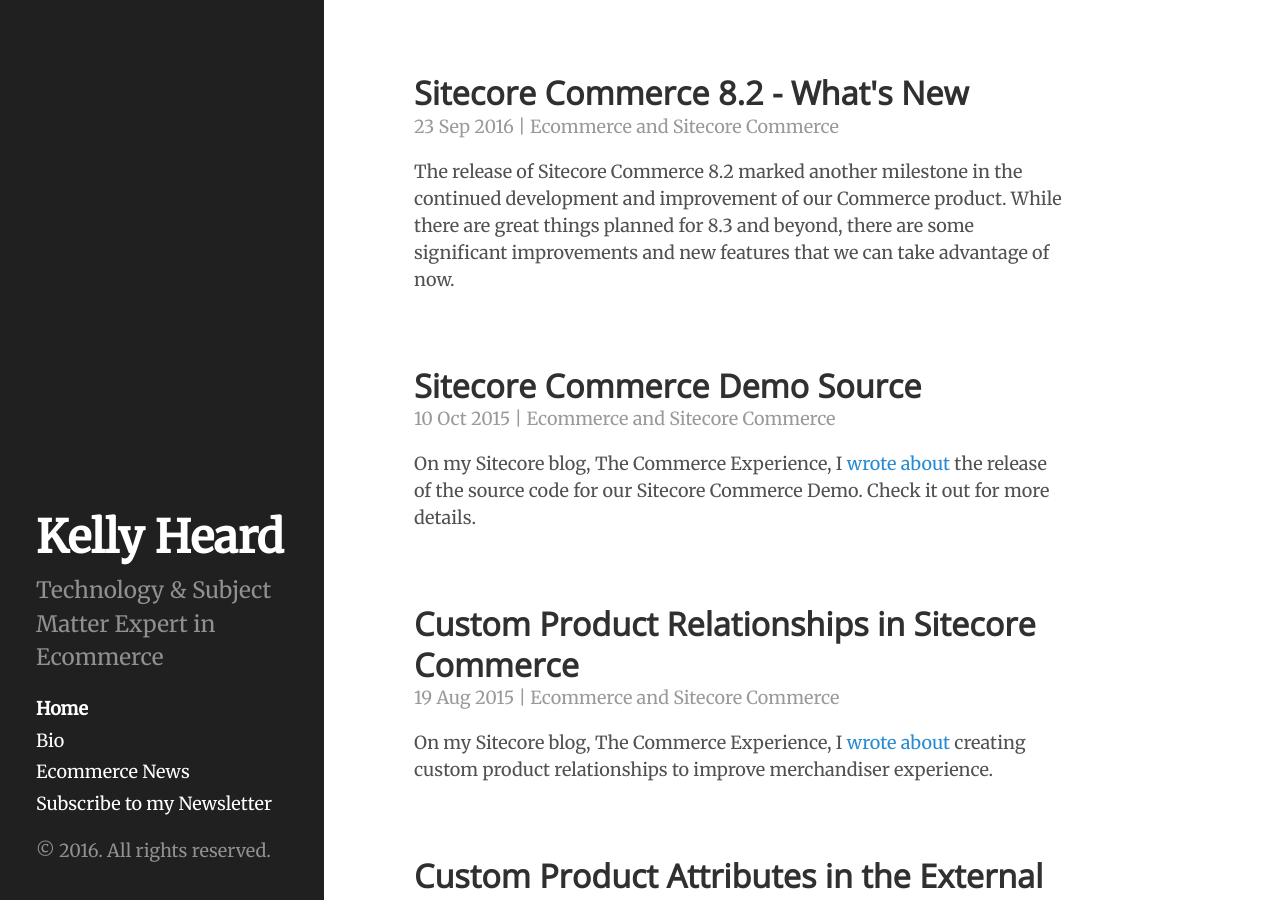
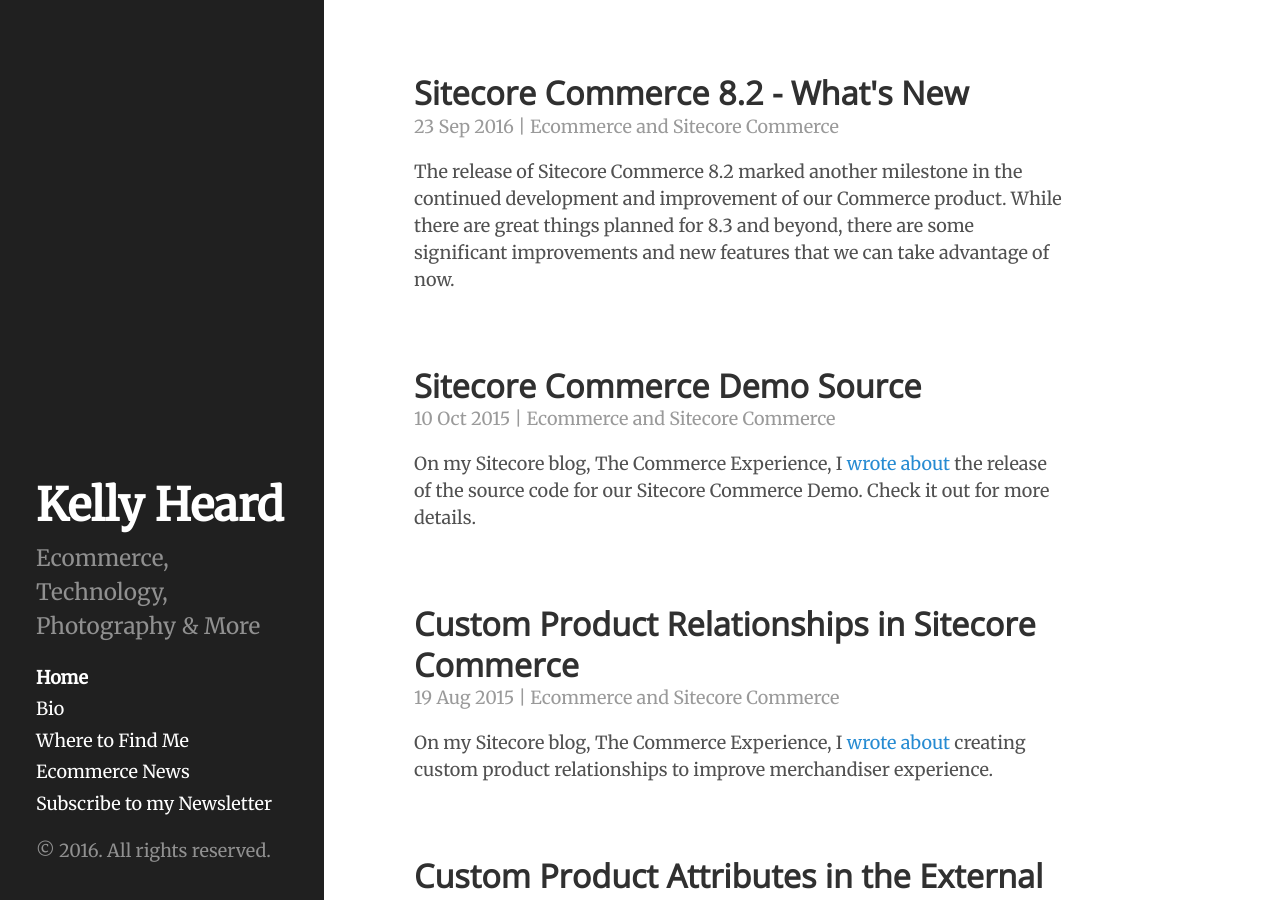
Before and after one commit to heardk/heardk.github.io, a Jekyll site: the page built from index.html, in a window 1280 px wide and 900 px high. Built offline with Jekyll 4.4.1, drawn with Linux system fonts in a browser that asks for light colours; nearby versions of some CDN libraries; the list of posts is cut into pages by our own code; comment, search, counter and statistics services are not loaded.

Commit message:
added contact page and changed config

```diff
--- a/_config.yml
+++ b/_config.yml
@@ -8,7 +8,7 @@
 # Setup
 title:            'Kelly Heard'
 tagline:          ''
-description:      'Technology & Subject Matter Expert in Ecommerce'
+description:      'Ecommerce, Technology, Photography & More'
 url:              https://kellyheard.com
 baseurl:          /
 author:
```
Also changed, not shown: contact.md (added, +10 -0 lines).
